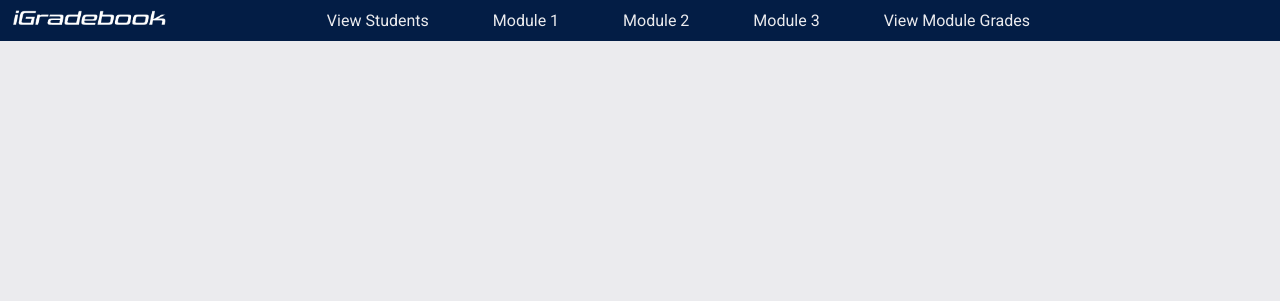
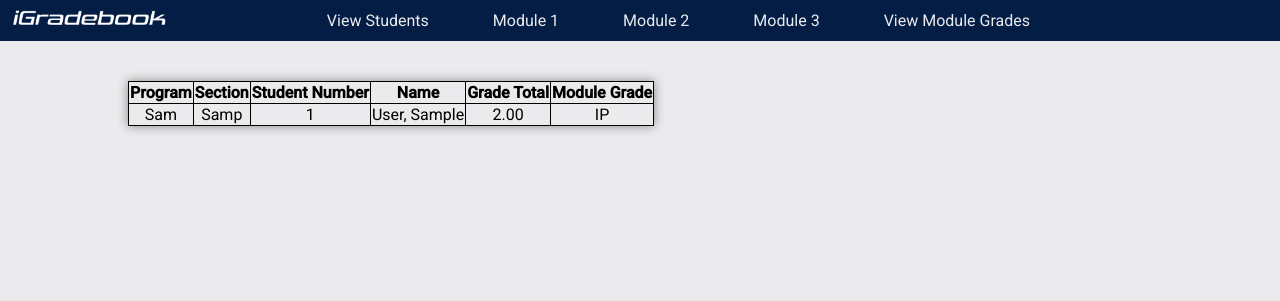
Before and after one commit to patcasenas/it154-gradebook, a PHP site: page /grades.php in a window 1280 px wide. Shown: the top 301 px of the page. Run offline with PHP 8.4, Linux system fonts and the light colour scheme; tables that the repository leaves empty hold one stand-in row (values such as "Sample post"); some libraries are stand-ins or nearby versions.

Commit message:
table in grades.php

```diff
--- a/grades.php
+++ b/grades.php
@@ -9,6 +9,43 @@
     <title>View Module Grades</title>
 </head>
 <body>
-
+    <?php
+        $studData = $db->query("SELECT r.studNum, r.section, r.studProg, r.modID, r.gradeTotal, r.transmutation, si.lastName, si.firstName
+        FROM runavg AS r
+        LEFT JOIN studentinfo AS si ON si.studNum = r.studNum
+        ORDER BY si.lastName ASC");?>
+            <table class="students-table">
+                <thead>
+                    <tr>
+                        <th>Program</th>
+                        <th>Section</th>
+                        <th>Student Number</th>
+                        <th>Name</th>
+                        <th>Grade Total</th>
+                        <th>Module Grade</th>
+                    </tr>
+                </thead>
+            <a href=""></a>
+        <?php while ($row = $studData->fetch_assoc()) {
+            $studNum = $row['studNum'];
+            $section = $row['section'];
+            $studProg = $row['studProg'];
+            $lastName = $row['lastName'];
+            $firstName = $row['firstName'];
+            $modID = $row['modID'];
+            $gradeTotal = $row['gradeTotal'];
+            $transmutation = $row['transmutation'];?>
+                <tbody>
+                    <tr>
+                        <td class="student-data-module"><?php echo $studProg?></td>
+                        <td class="student-data-module"><?php echo $section?></td>
+                        <td class="student-data-module"><?php echo $studNum?></td>
+                        <td class="student-data-module"><?php echo $lastName . ", " . $firstName?></td>
+                        <td class="student-data-module"><?php echo $gradeTotal?></td>
+                        <td class="student-data-module"><?php echo $transmutation?></td>
+                    </tr>
+                </tbody>
+                <?php } ?>
+            </table>
 </body>
 </html>
```
